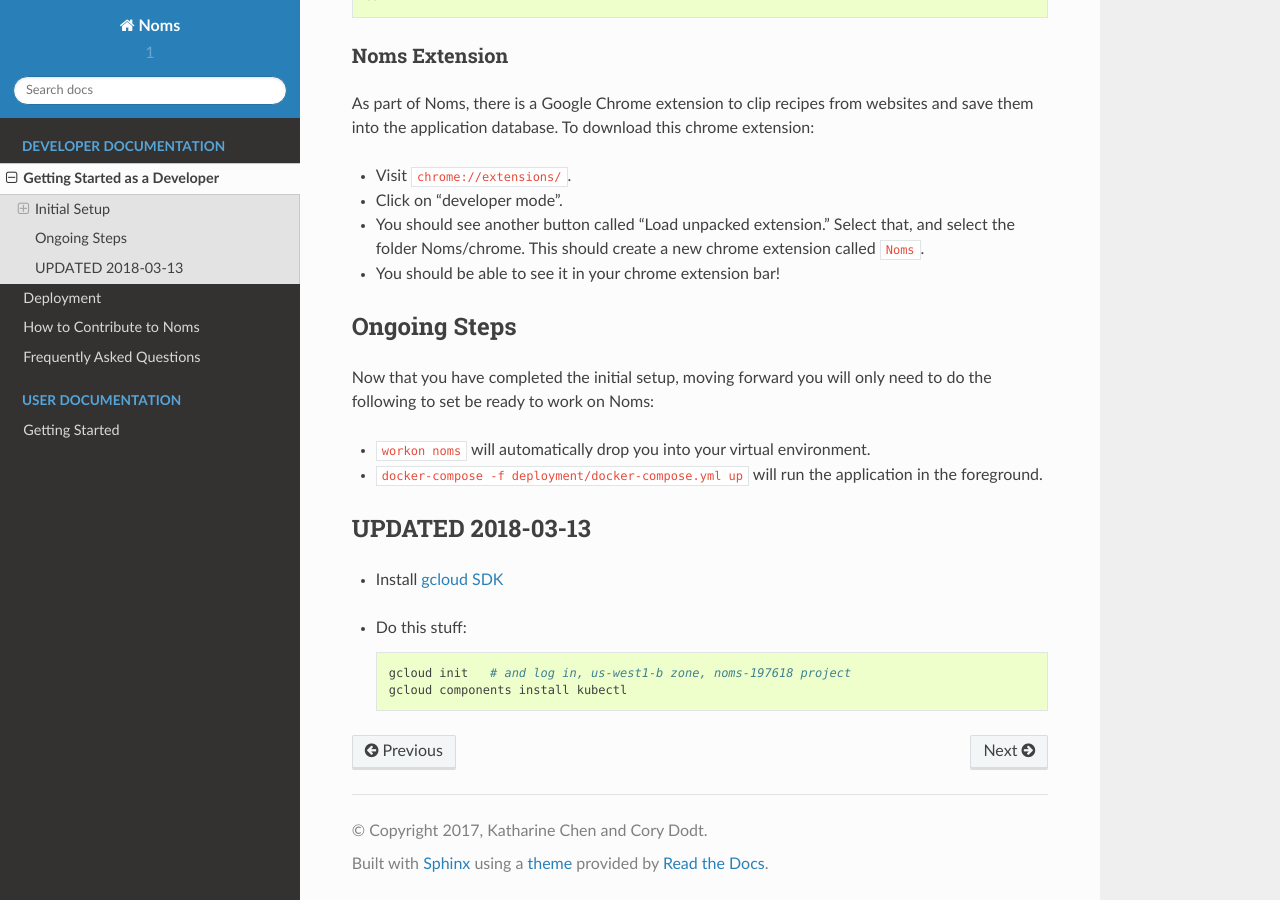
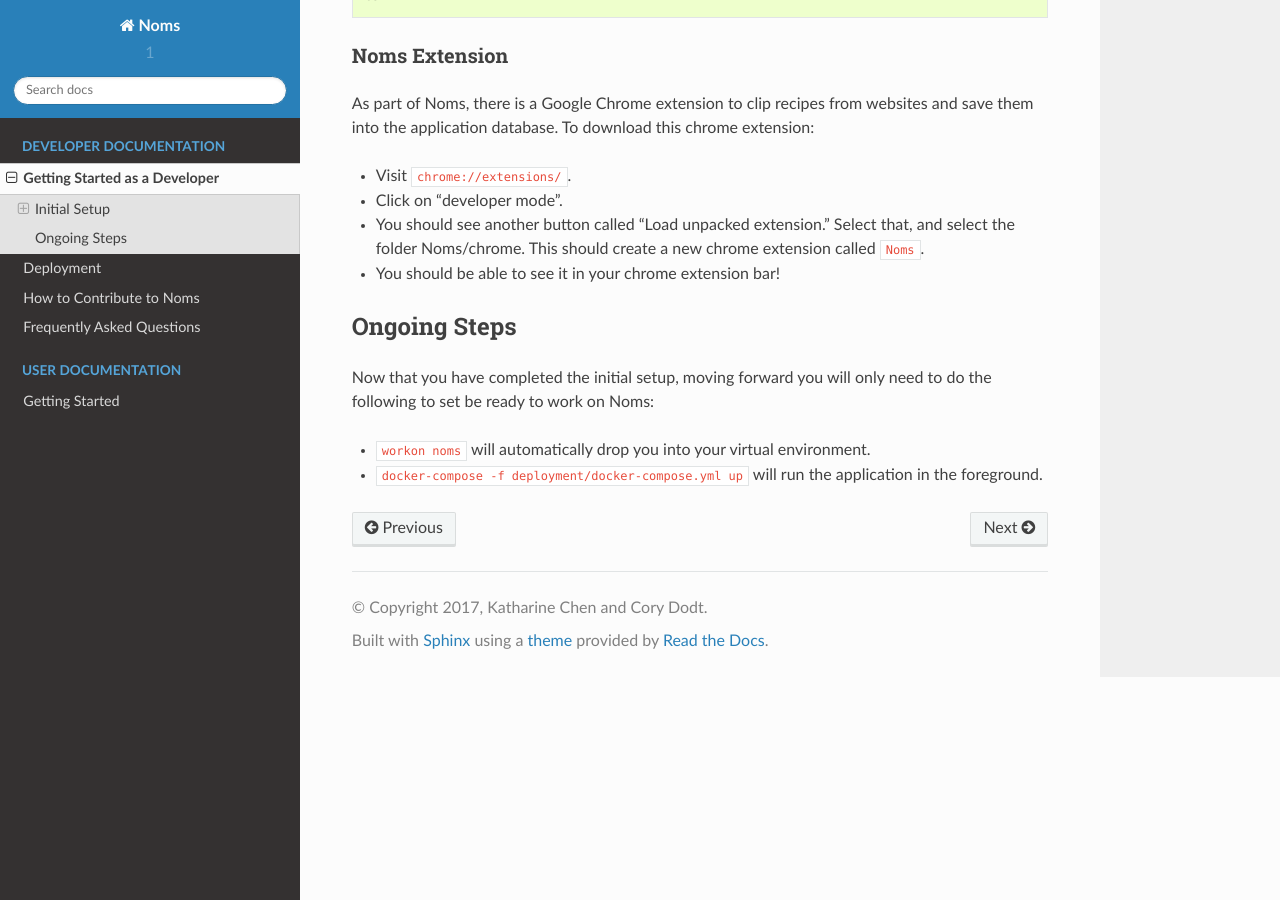
Before and after one commit to katharinechen/Noms, a Sphinx documentation site: the page built from docs/devgettingstarted.rst, in a window 1280 px wide and 900 px high, scrolled down 4067 px. Built offline with Sphinx 7.4.7 and the Read the Docs theme 2.0.0, drawn with Linux system fonts in a browser that asks for light colours; formulas are drawn with MathJax 3.

```diff
--- a/docs/devgettingstarted.rst
+++ b/docs/devgettingstarted.rst
@@ -210,18 +210,3 @@
 - ``workon noms`` will automatically drop you into your virtual environment.
 - ``docker-compose -f deployment/docker-compose.yml up`` will run the
   application in the foreground.
-
-
-
-
-UPDATED 2018-03-13
-------------------
-
-- Install `gcloud SDK`_
-
-.. _gcloud SDK: https://cloud.google.com/sdk/downloads
-
-- Do this stuff::
-
-    gcloud init   # and log in, us-west1-b zone, noms-197618 project
-    gcloud components install kubectl
```
Also changed, not shown: 2 other files.
